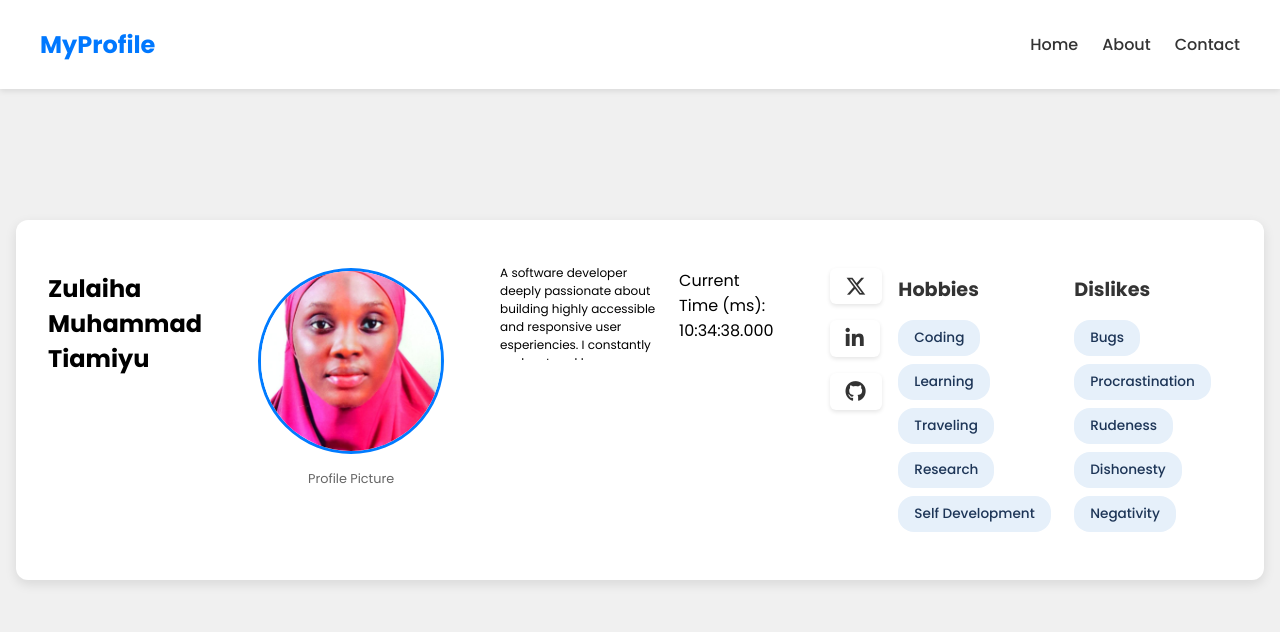
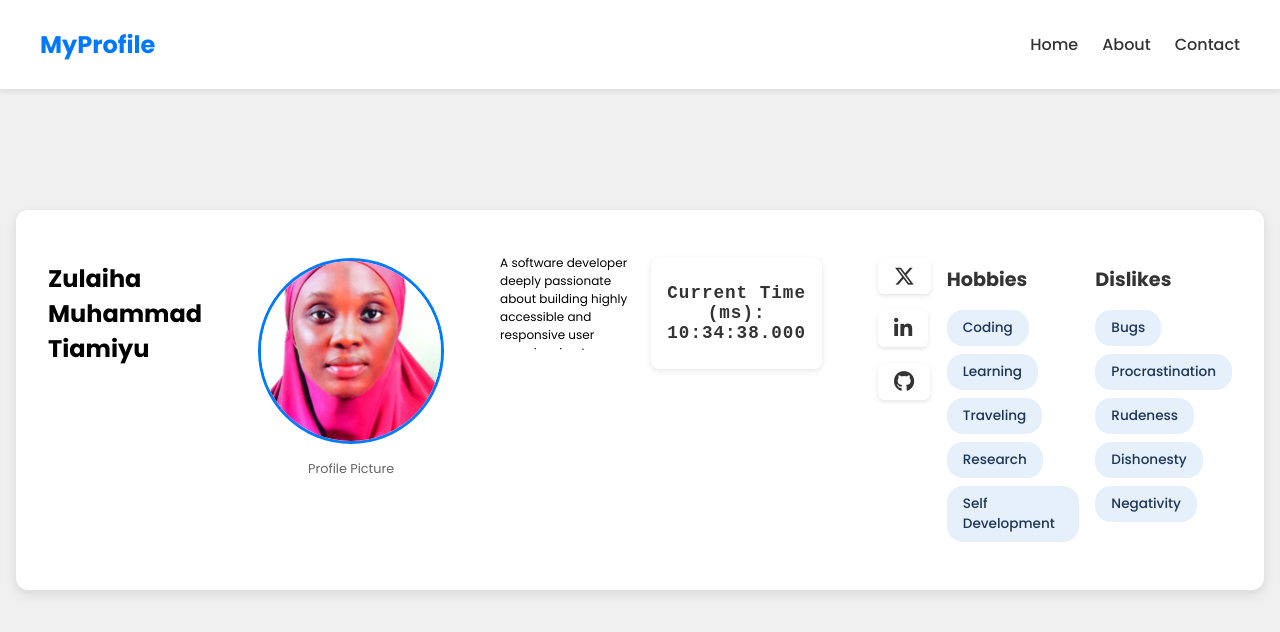
Before and after one commit to devZuzu/my-profile, a plain HTML site: page index.html in a window 1280 px wide. Drawn offline with Linux system fonts and the light colour scheme.

Commit message:
Update time in style

```diff
--- a/styles.css
+++ b/styles.css
@@ -102,6 +102,30 @@ body {
     text-overflow: ellipsis;
     text-align: center;
 }
+
+/* === Time Display === */
+.time {
+  margin-top: 1rem;
+  text-align: center;
+  font-family: 'Courier New', monospace;
+  font-size: 1.1rem;
+  font-weight: 600;
+  color: #333;
+  letter-spacing: 1px;
+  background: #ffffff;
+  border-radius: 8px;
+  box-shadow: 0 2px 6px rgba(0, 0, 0, 0.1);
+  padding: 0.5rem 1rem;
+  display: inline-block;
+}
+
+
+#user-time {
+  display: inline-block;
+  min-width: 110px;
+  text-align: center;
+}
+
 
 /* social links */
 .social-links ul{
```
